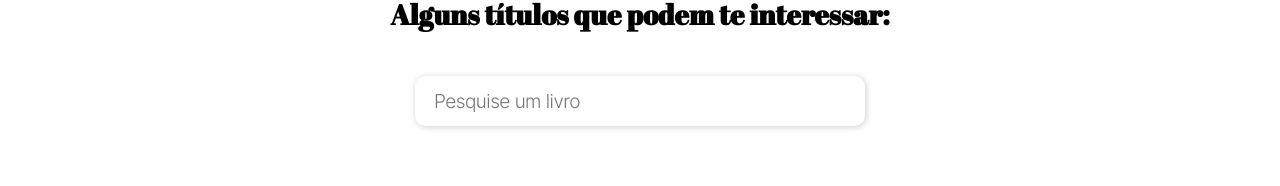
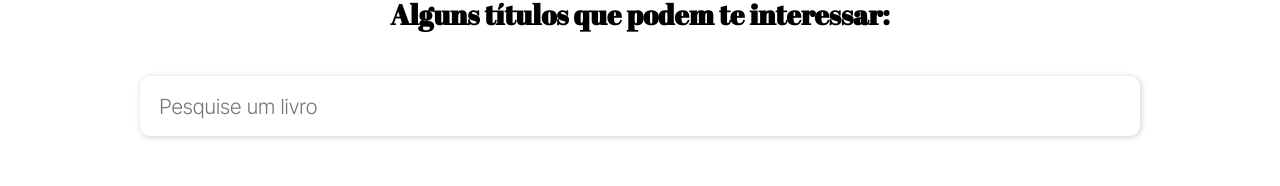
Before and after one commit to Letiti4/React-Module5, a React (Vite) app: page /livros in a window 1280 px wide. Shown: the part 129-315 px from the top of the page. Built offline with nearby package versions, Linux system fonts and the light colour scheme.

Commit message:
refactor: Aumentando tamanho do input da pesquisa

```diff
--- a/src/components/ListaProdutos/listaProdutos.styles.css
+++ b/src/components/ListaProdutos/listaProdutos.styles.css
@@ -31,12 +31,14 @@
 }
 
 .boxPesquisa input {
+  width: 1000px;
+  height: 60px;
   margin: 0.6rem 0;
   padding: 0.8rem 1.2rem;
   border: none;
   border-radius: 10px;
   box-shadow: 1px 1px 6px var(--preto-sombra);
-  font-size: 1.2rem;
+  font-size: 1.3rem;
 }
 
 .boxPesquisa input:hover {
```
